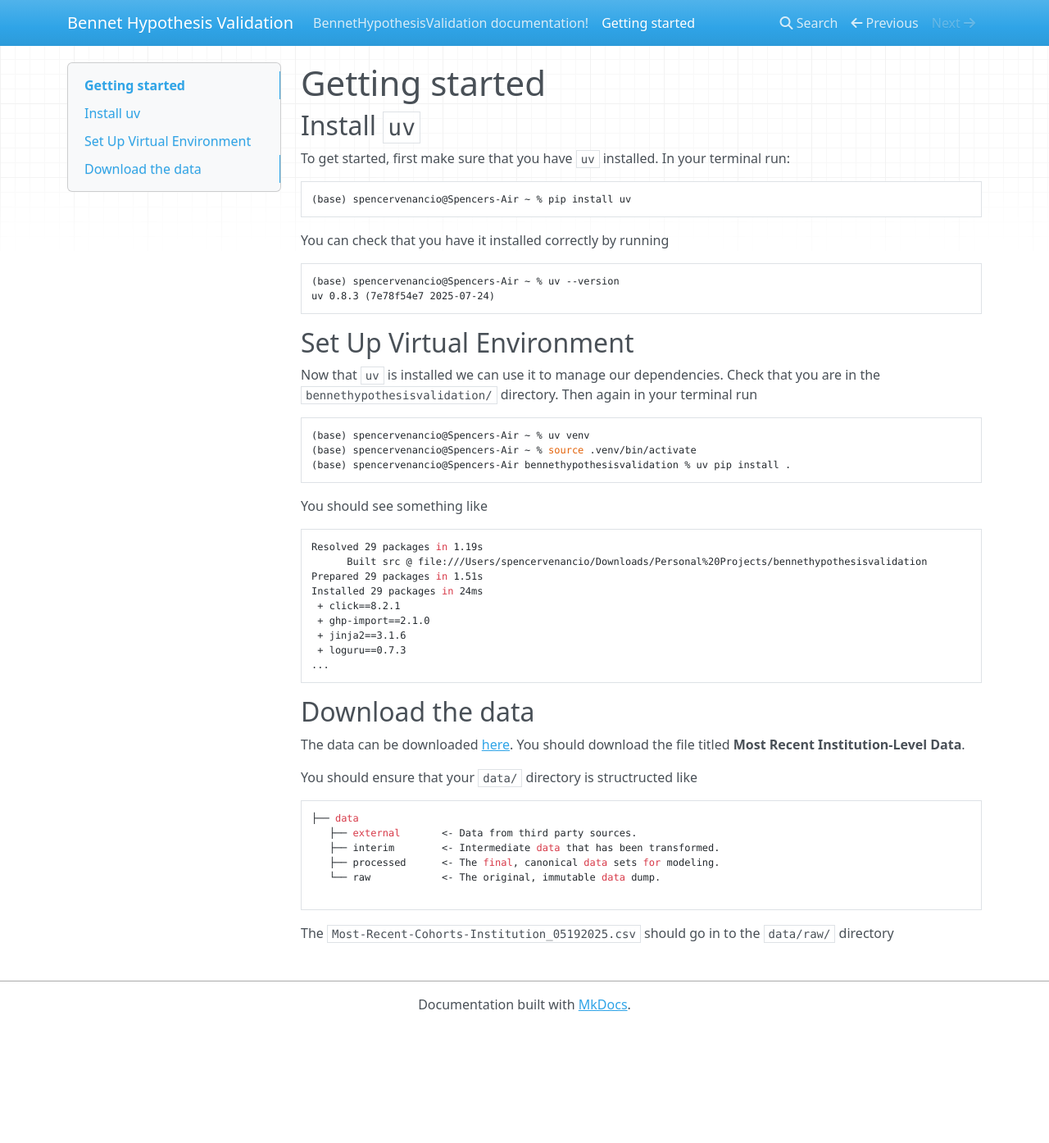
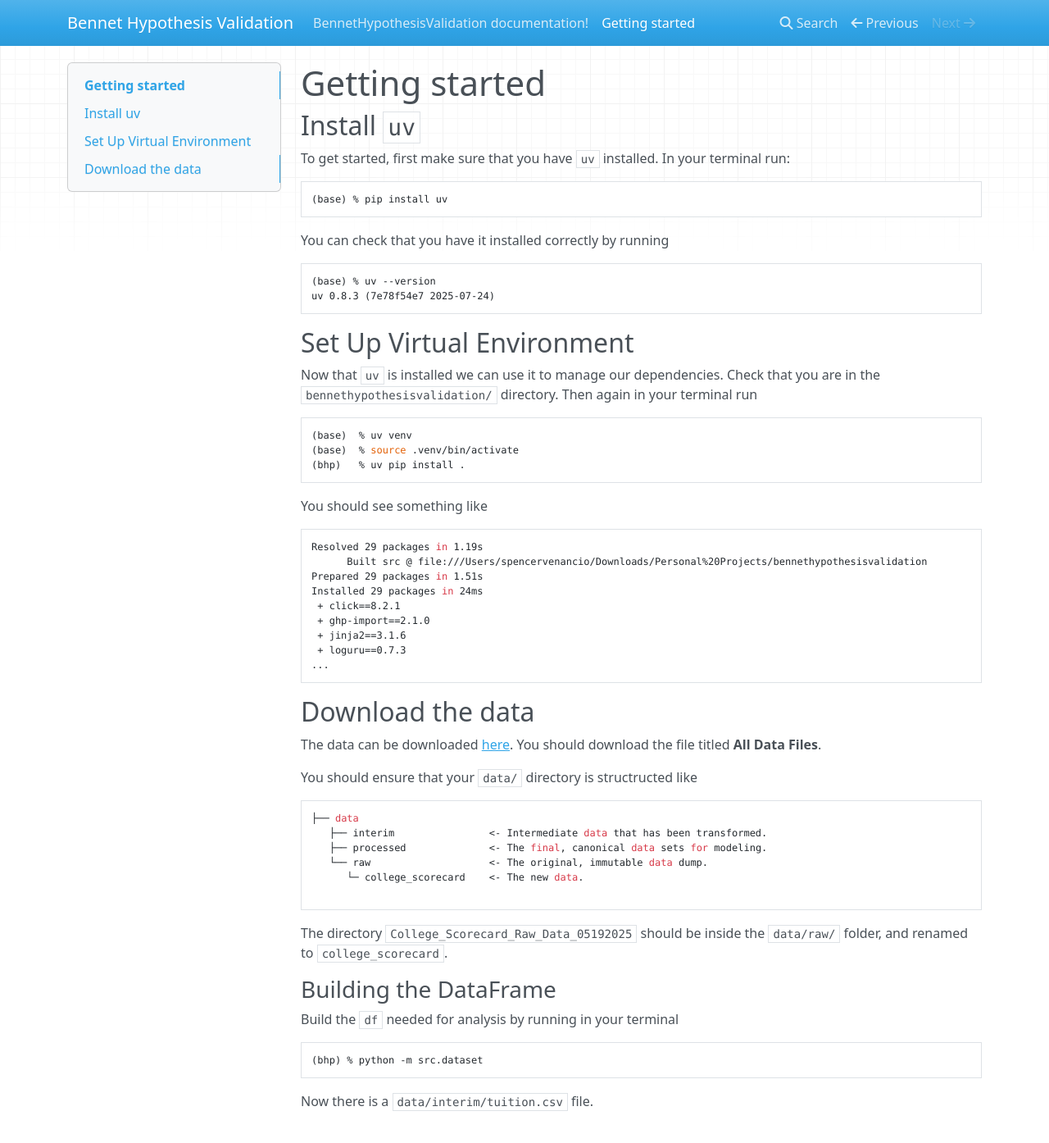
Before and after one commit to spencervenancio/bhp, an MkDocs documentation site: the page built from docs/docs/getting-started.md, in a window 1280 px wide and 1400 px high. Shown: the top 1394 px of the window at 82% size. Built offline with MkDocs 1.6.1, drawn with Linux system fonts in a browser that asks for light colours; nearby versions of some CDN libraries.

Commit message:
fixed typo in data/ structure

````diff
--- a/docs/docs/getting-started.md
+++ b/docs/docs/getting-started.md
@@ -6,13 +6,13 @@ Getting started
 To get started, first make sure that you have `uv` installed. In your terminal run:
 
 ```bash
-(base) spencervenancio@Spencers-Air ~ % pip install uv
+(base) % pip install uv
 ```
 
 You can check that you have it installed correctly by running
 
 ```bash
-(base) spencervenancio@Spencers-Air ~ % uv --version
+(base) % uv --version
 uv 0.8.3 (7e78f54e7 2025-07-24)
 ```
 
@@ -20,9 +20,9 @@ uv 0.8.3 (7e78f54e7 2025-07-24)
 Now that `uv` is installed we can use it to manage our dependencies. Check that you are in the `bennethypothesisvalidation/` directory. Then again in your terminal run
 
 ```bash
-(base) spencervenancio@Spencers-Air ~ % uv venv
-(base) spencervenancio@Spencers-Air ~ % source .venv/bin/activate
-(base) spencervenancio@Spencers-Air bennethypothesisvalidation % uv pip install .
+(base)  % uv venv
+(base)  % source .venv/bin/activate
+(bhp)   % uv pip install .
 ```
 
 You should see something like
@@ -40,17 +40,25 @@ Installed 29 packages in 24ms
 ```
 
 ## Download the data
-The data can be downloaded [here](https://collegescorecard.ed.gov/data). You should download the file titled **Most Recent Institution-Level Data**.
+The data can be downloaded [here](https://collegescorecard.ed.gov/data). You should download the file titled **All Data Files**.
 
 You should ensure that your `data/` directory is structructed like
 
 ```
 ├── data
-   ├── external       <- Data from third party sources.
-   ├── interim        <- Intermediate data that has been transformed.
-   ├── processed      <- The final, canonical data sets for modeling.
-   └── raw            <- The original, immutable data dump.
+   ├── interim                <- Intermediate data that has been transformed.
+   ├── processed              <- The final, canonical data sets for modeling.
+   └── raw                    <- The original, immutable data dump.
+      └─ college_scorecard    <- The new data.
 
 ```
+The directory `College_Scorecard_Raw_Data_05192025` should be inside the `data/raw/` folder, and renamed to `college_scorecard`.
 
-The `Most-Recent-Cohorts-Institution_05192025.csv` should go in to the `data/raw/` directory
+### Building the DataFrame
+Build the `df` needed for analysis by running in your terminal
+
+```bash
+(bhp) % python -m src.dataset
+```
+
+Now there is a `data/interim/tuition.csv` file.
````
